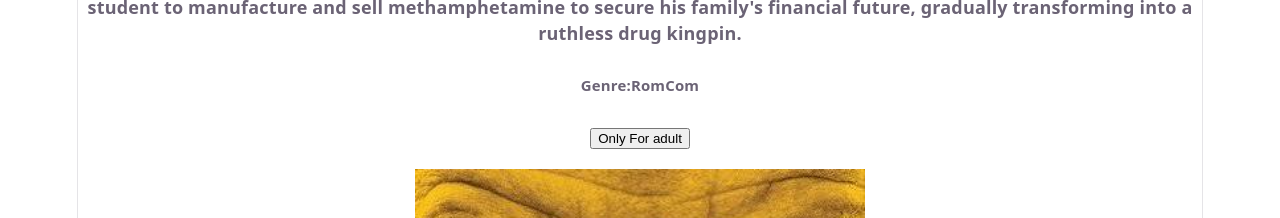
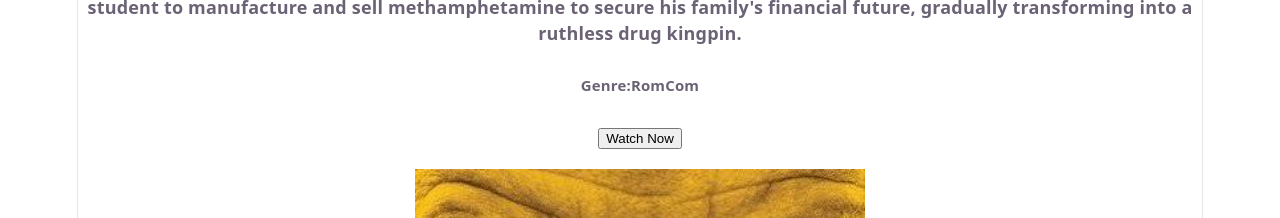
Before and after one commit to buildwithrameez/react-movie-card, a React (Vite) app: page / in a window 1280 px wide. Shown: the part 860-1078 px from the top of the page. Built offline with nearby package versions, Linux system fonts and the light colour scheme.

Commit message:
learn 4 method to write function for checking on the base of age, movie available or not

```diff
--- a/src/App.jsx
+++ b/src/App.jsx
@@ -31,6 +31,7 @@ const NetflixSeries = () => {
   const name = 'Breaking Bad';
   const rating = '9.5';
   const summary = "A mild-mannered high school chemistry teacher diagnosed with terminal lung cancer partners with a former student to manufacture and sell methamphetamine to secure his family's financial future, gradually transforming into a ruthless drug kingpin.";
+  let age = 54;
   // Expressions in jsx
   // Dynamic values usinf functions call
   const returnGenre = () => {
@@ -38,9 +39,16 @@ const NetflixSeries = () => {
     return genre;
   };
 
+  //method to write functions
+
+  // const checkage = () => {
+  //   let age = 14;
+  //   return age >= 18 ? 'Watch Now' : 'Only For adult';
+
   const checkage = () => {
-    let age = 14;
-    return age >= 18 ? 'Watch Now' : 'Only For adult';
+     if (age >= 18) return "Watch Now";
+     return "Not Availabl";
+  };
     // if (age >= 18) {
     //     text = 'Watch Now';
     //   return text;
@@ -49,8 +57,7 @@ const NetflixSeries = () => {
     //   text = 'Only For adult';
     //   return text;
     // }
-
-  };
+  // };
 
   return (<div>
     <div>
```
